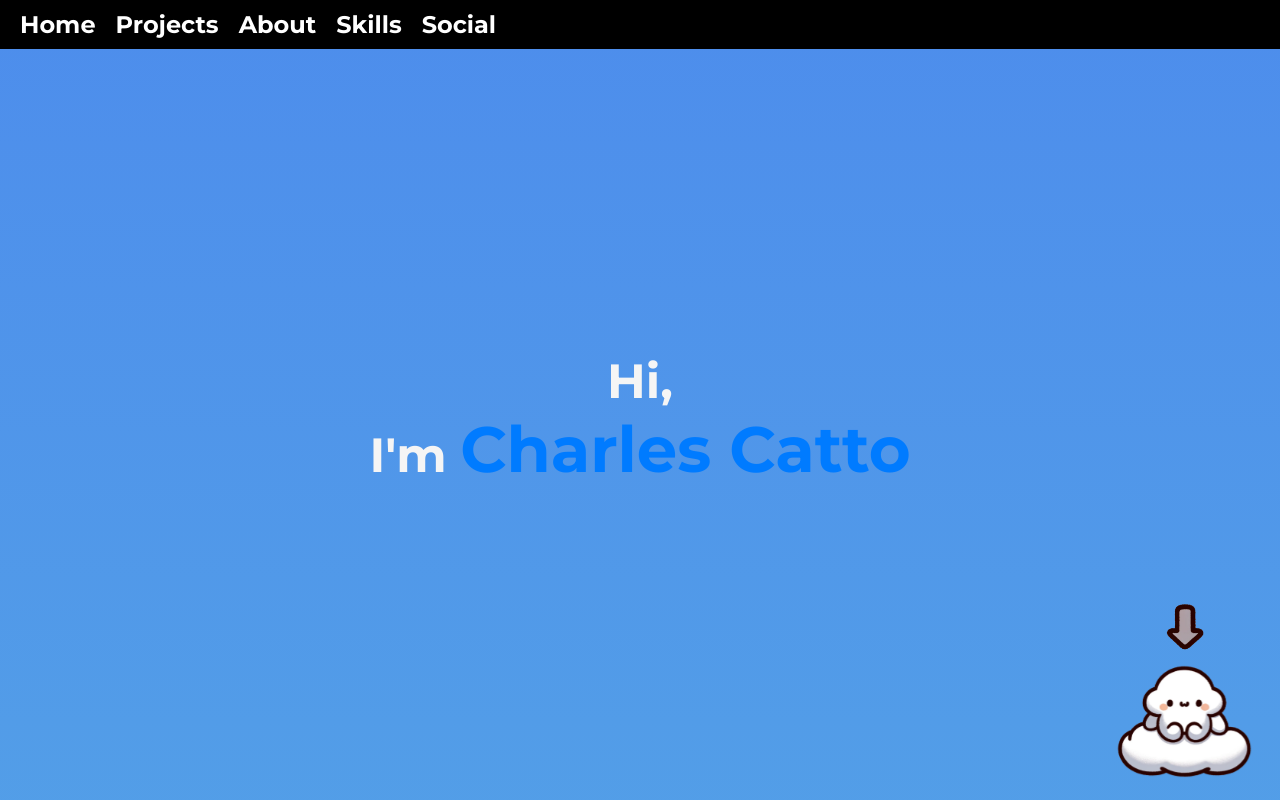
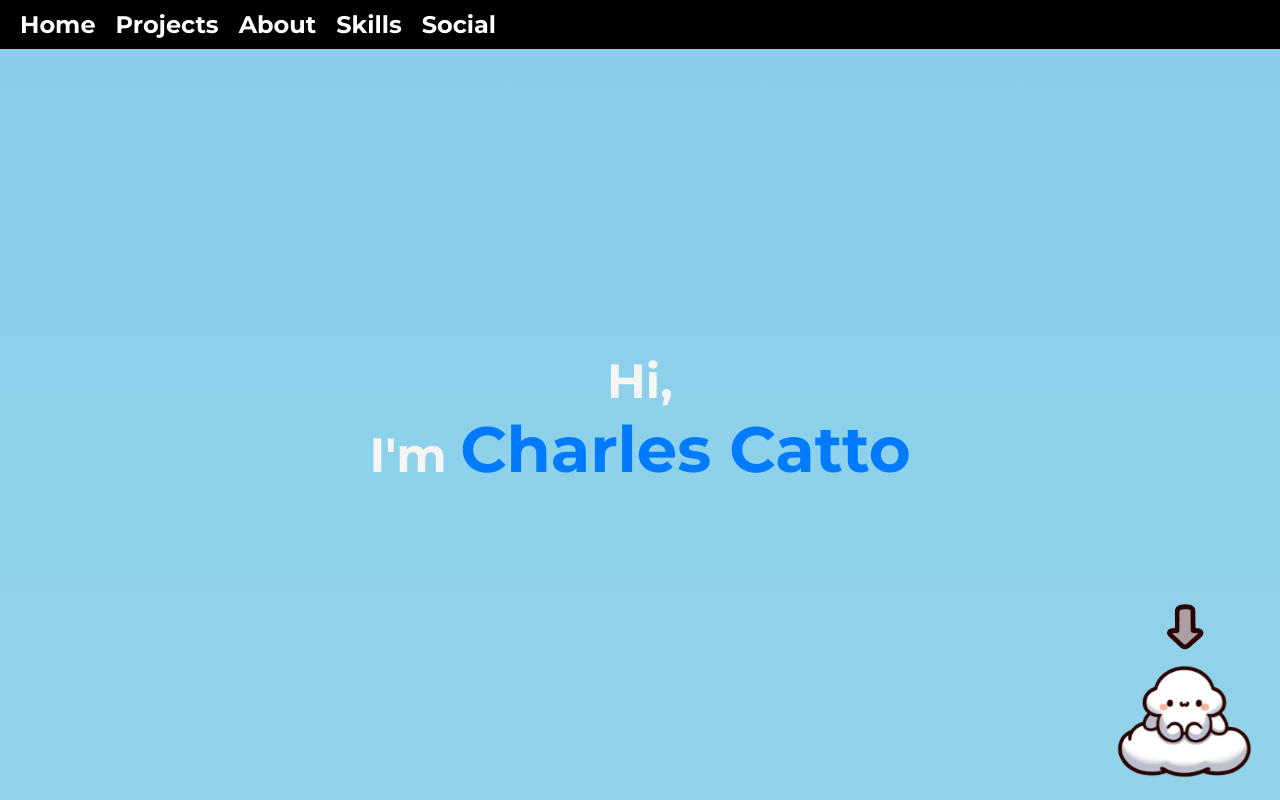
Before and after one commit to CharlesCatto/Portfolio, a React (Vite) app: page / in a window 1280 px wide. Shown: the top 800 px of the page. Built offline with nearby package versions, Linux system fonts and the light colour scheme.

Commit message:
Fixing projects and clouds blur

```diff
--- a/src/components/Background/Background.module.css
+++ b/src/components/Background/Background.module.css
@@ -5,8 +5,8 @@
 	width: 100%;
 	height: 100%; /* Prend toute la hauteur du conteneur parent */
 	overflow: hidden;
-	/* background: linear-gradient(to bottom, #87ceeb, #b0e0e6, #add8e6); */
-	background: linear-gradient(to bottom, #4d8dec, #62cddb, #43bae2);
+	background: linear-gradient(to bottom, #87ceeb, #b0e0e6, #add8e6);
+	/* background: linear-gradient(to bottom, #4d8dec, #62cddb, #43bae2); */
 }
 
 @keyframes moveCloud {
```
